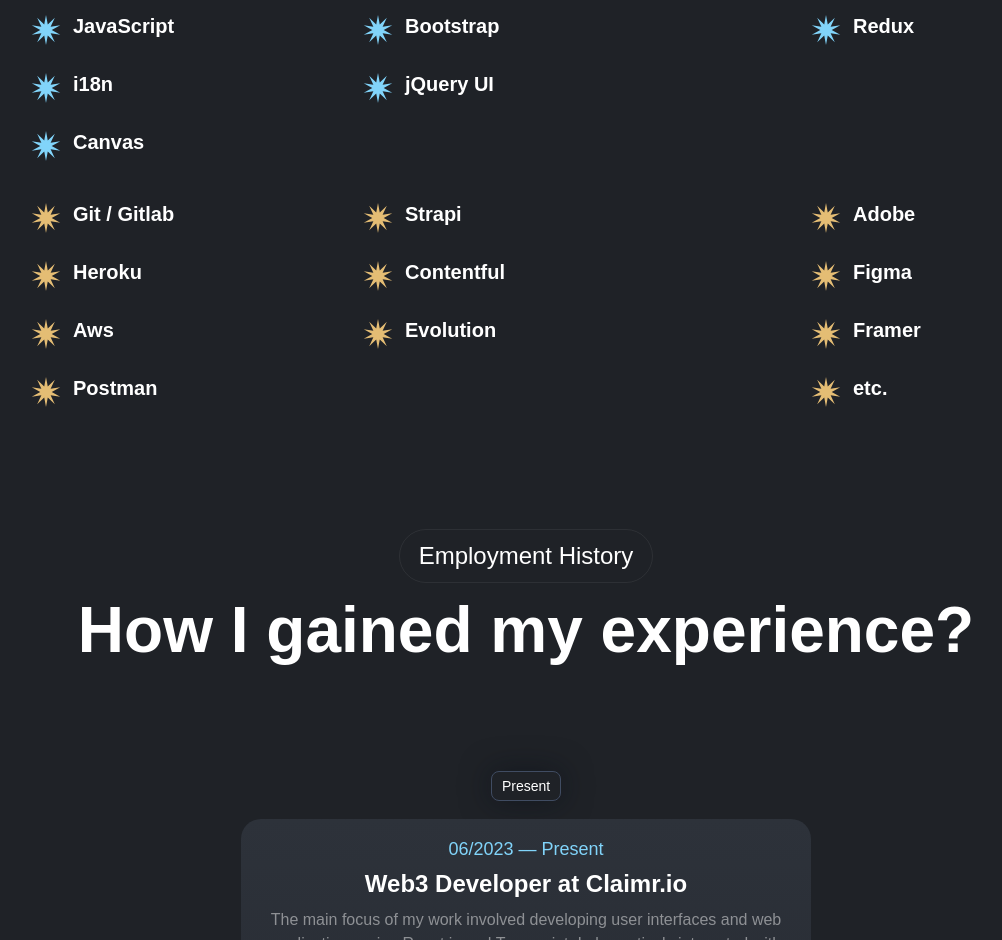
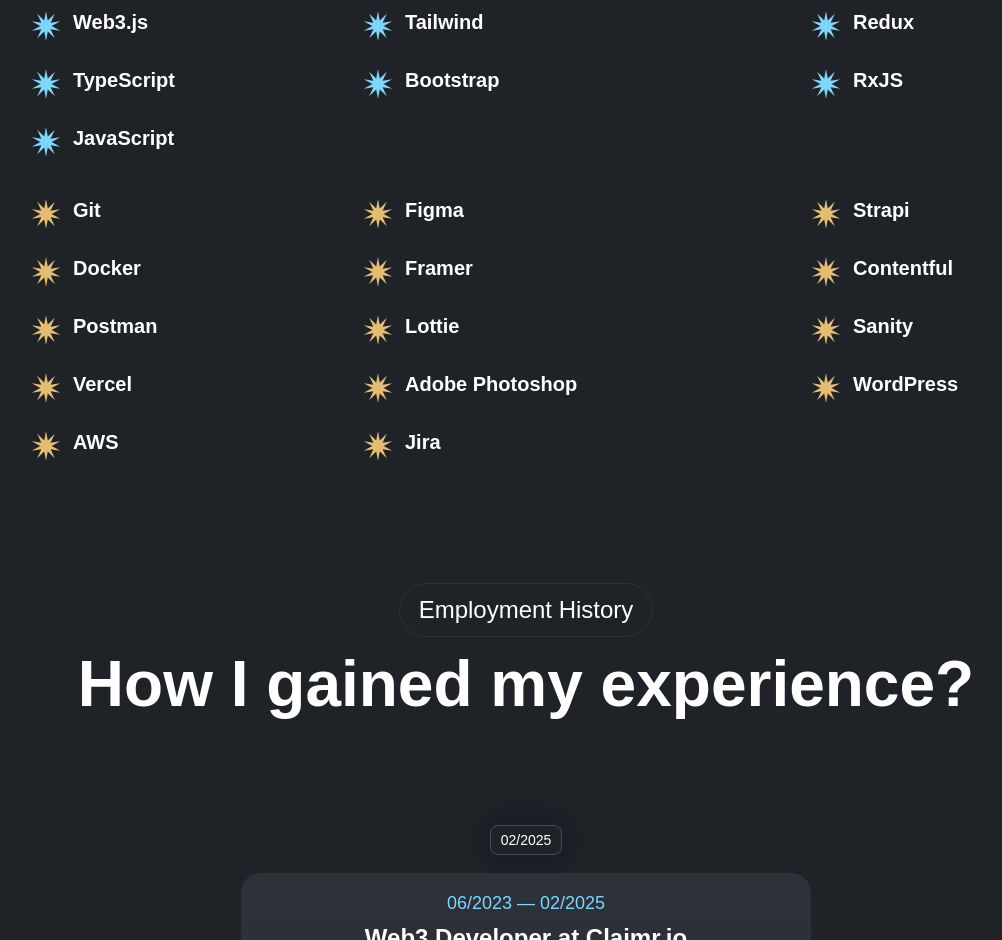
Before and after one commit to 1NikitaNikita1/wesite, a React (Create React App) app: page / in a window 1280 px wide. Shown: the part 1860-2800 px from the top of the page, without its empty margins (114-1116 px from the left). Built offline with nearby package versions, Linux system fonts and the light colour scheme; a web font is replaced by a local one.

Commit message:
skills update

```diff
--- a/src/components/coverLetter/index.tsx
+++ b/src/components/coverLetter/index.tsx
@@ -63,6 +63,7 @@
     border-radius: 0 0 8px 8px;
     overflow: hidden;
     margin-bottom: 80px;
+    padding-top: 16px;
     transition: ease 0.5s;
     opacity: ${({ isIntersecting }) => (isIntersecting ? 1 : 0)};
     scale: ${({ isIntersecting }) => (isIntersecting ? 1 : 0.7)};
@@ -75,7 +76,8 @@
         background: var(--background-secondary);
         font-size: 22px;
         line-height: 150%;
-        padding-bottom: 80px;
+        padding-bottom: 32px;
+        padding-top: 32px;
     }
     .cm-line:nth-child(2) {
         color: #32aa57;
@@ -84,14 +86,14 @@
         padding-left: 24px;
     }
     .cm-activeLine {
-        background-color: rgba(255, 255, 255, 0.05);
+        background-color: rgba(255, 255, 255, 0);
     }
     .cm-gutter {
         width: 38px;
         box-sizing: border-box;
     }
     .cm-activeLineGutter {
-        background: rgba(255, 255, 255, 0.05);
+        background: rgba(255, 255, 255, 0);
     }
     .cm-gutters {
         border: none;
--- a/src/components/experience/index.tsx
+++ b/src/components/experience/index.tsx
@@ -6,7 +6,7 @@
 const EXPERIENCE: TCase[] = [
     {
         start: '06/2023',
-        end: 'Present',
+        end: '02/2025',
         title: 'Web3 Developer at Claimr.io',
         description:
             'The main focus of my work involved developing user interfaces and web applications using React.js and Typescript. I also actively interacted with Ethers.js to facilitate blockchain technology operations. Additionally, I successfully integrated APIs from other projects, enhancing the functionality of our product.\n\nWork with React Context.',
--- a/src/components/glowWrapper/index.tsx
+++ b/src/components/glowWrapper/index.tsx
@@ -44,6 +44,7 @@
         margin-top: -25vw;
         animation: ${glow} 3s ease-in-out infinite alternate;
         filter: blur(50px);
+        z-index: -1;
 
         &:first-child {
             left: -13vw;
--- a/src/components/skills/index.tsx
+++ b/src/components/skills/index.tsx
@@ -16,24 +16,26 @@
 const SKILLS: TSkills = [
     [
         {
-            items: ['React', 'Vue', 'Ethers', 'TypeScript', 'JavaScript', 'i18n', 'Canvas'],
+            items: ['React', 'Vue', 'Next.js', 'Ethers', 'Web3.js', 'TypeScript', 'JavaScript'],
         },
         {
-            items: ['NodeJS', 'jQuery', 'Styled Components', 'Tailwind', 'Bootstrap', 'jQuery UI'],
+            items: ['Node.js', 'Express.js', 'NestJS', 'Styled Components', 'Tailwind', 'Bootstrap'],
         },
-        { items: ['REST/JSON/SOAP', 'Keyframes', 'Context API', 'Zustand', 'Redux'] },
+        {
+            items: ['REST/JSON/SOAP', 'GraphQL', 'Context API', 'Zustand', 'Redux', 'RxJS'],
+        },
     ],
     [
         {
-            items: ['Git / Gitlab', 'Heroku', 'Aws', 'Postman'],
+            items: ['Git', 'Docker', 'Postman', 'Vercel', 'AWS'],
             marker: Marker.yellow,
         },
         {
-            items: ['Strapi', 'Contentful', 'Evolution'],
+            items: ['Figma', 'Framer', 'Lottie', 'Adobe Photoshop', 'Jira'],
             marker: Marker.yellow,
         },
         {
-            items: ['Adobe', 'Figma', 'Framer', 'etc.'],
+            items: ['Strapi', 'Contentful', 'Sanity', 'WordPress'],
             marker: Marker.yellow,
         },
     ],
```
